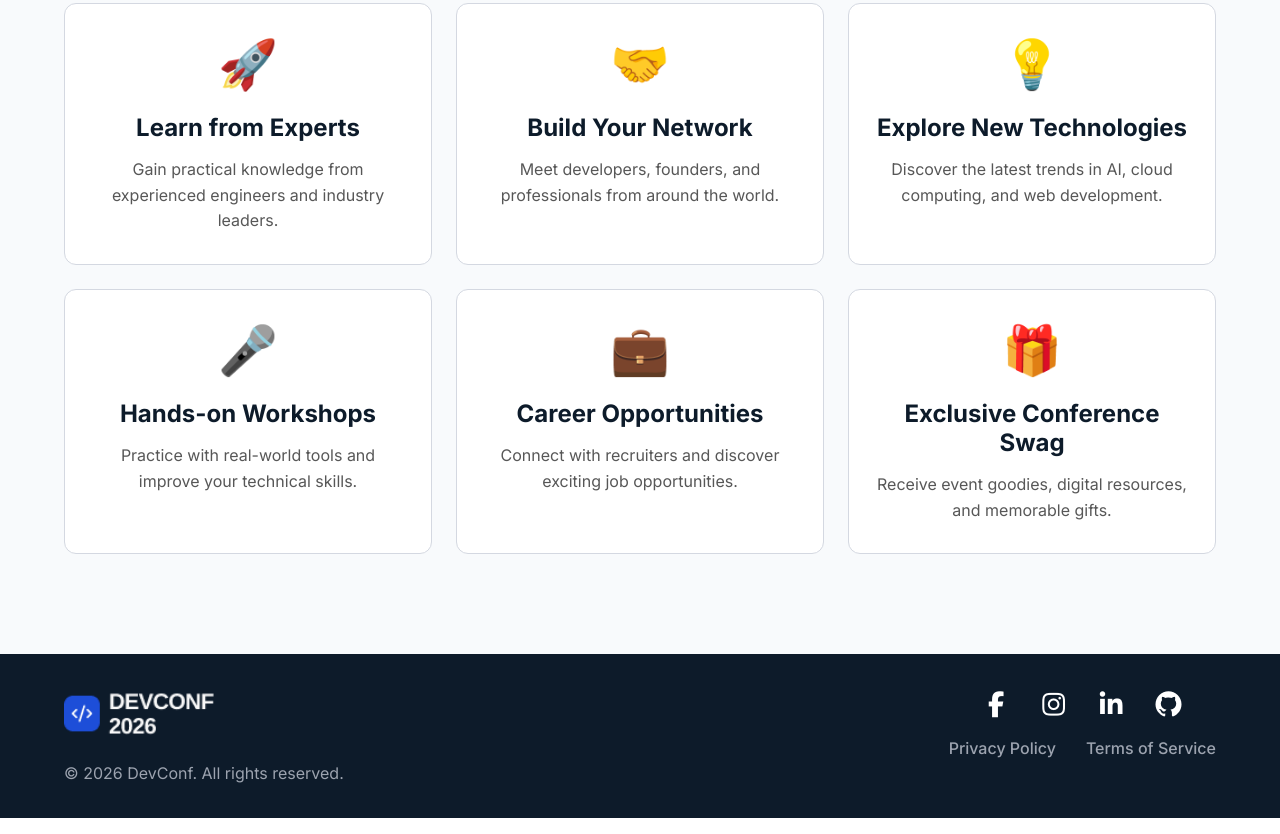
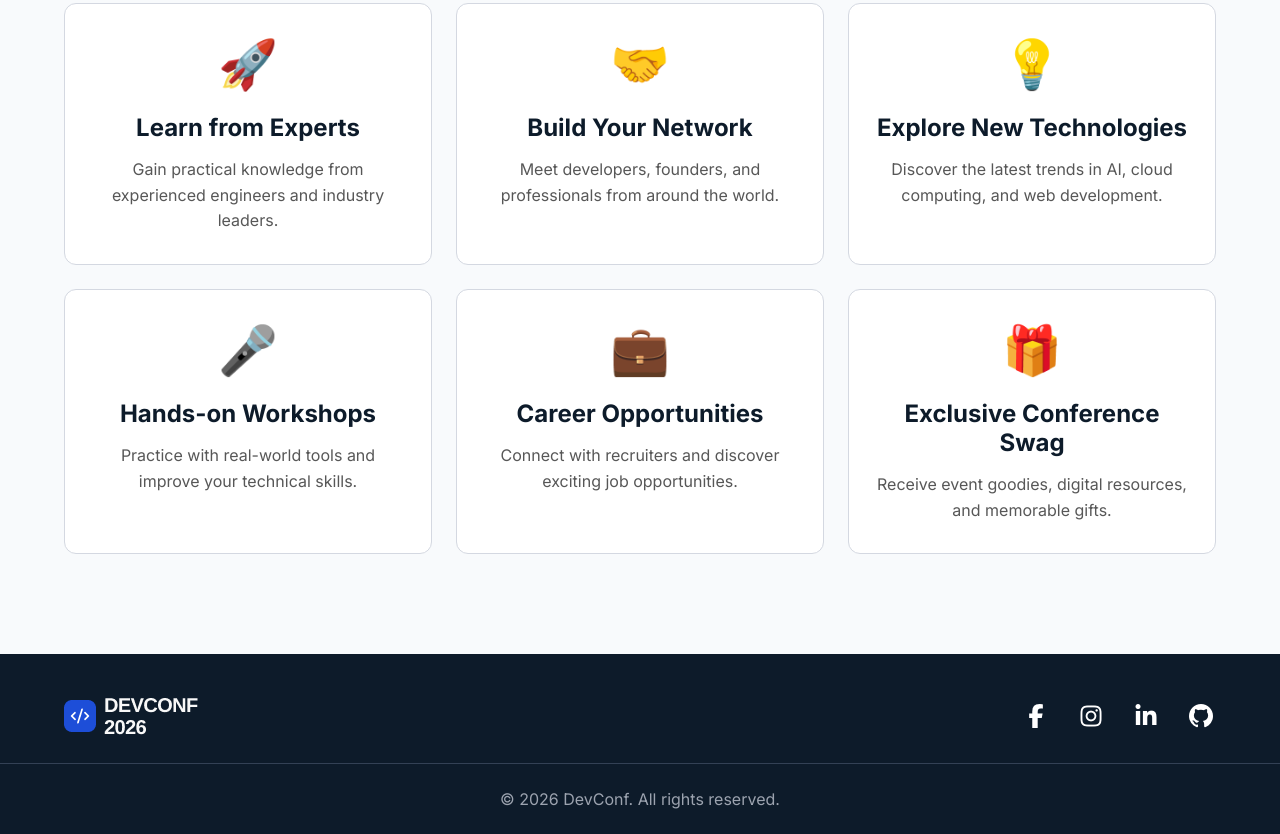
Before and after one commit to jotika-meaw/PH-Assignment-01, a plain HTML site: page index.html in a window 1280 px wide. Shown: the part 3167-4001 px from the top of the page. Drawn offline with Linux system fonts and the light colour scheme.

Commit message:
Updated footer and improved landing page layout

```diff
--- a/index.html
+++ b/index.html
@@ -211,23 +211,18 @@
 
 <!-- Footer -->
 <footer>
-    <div class="container footer">
-        <div class="footer-left">
+    <div class="container footer-top">
       <img src="./images/footer-logo.png" alt="">
-            <p>&copy; 2026 DevConf. All rights reserved.</p>
-        </div>
-        <div class="footer-right">
     <div class="social-icons">
             <a href="#"><i class="fa-brands fa-facebook-f"></i></a>
             <a href="#"><i class="fa-brands fa-instagram"></i></a>
             <a href="#"><i class="fa-brands fa-linkedin-in"></i></a>
             <a href="#"><i class="fa-brands fa-github"></i></a>
         </div>
-            <ul>
-                <li><a href="#">Privacy Policy</a></li>
-                <li><a href="#">Terms of Service</a></li>
-            </ul>
     </div>
+    <hr>
+    <div class="container footer-bottom">
+        <p>&copy; 2026 DevConf. All rights reserved.</p>
     </div>
 </footer>
 </body>
--- a/style.css
+++ b/style.css
@@ -347,65 +347,47 @@
 
 footer{
     background:#0D1B2A;
-    padding:35px 0;
+    padding:40px 0 25px;
 }
 
-.footer{
+.footer-top{
     display:flex;
     justify-content:space-between;
-    align-items:flex-start;
-}
-
-.footer-left{
-    display:flex;
-    flex-direction:column;
-}
-
-.footer-left img{
-    width:150px;
+    align-items:center;
     margin-bottom:25px;
 }
 
-.footer-left p{
-    color:#9CA3AF;
-    font-size:16px;
-}
-
-.footer-right{
-    display:flex;
-    flex-direction:column;
-    align-items:center;
+.footer-logo{
+    width:150px;
 }
 
 .social-icons{
     display:flex;
-    justify-content:center;
     gap:25px;
-    margin-bottom:18px;
 }
 
 .social-icons a{
     color:white;
-    font-size:26px;
+    font-size:24px;
+    text-decoration:none;
+    transition:.3s;
 }
 
 .social-icons a:hover{
     color:#2563EB;
 }
 
-.footer-right ul{
-    display:flex;
-    justify-content:center;
-    gap:30px;
-    list-style:none;
+footer hr{
+    border:none;
+    border-top:1px solid #334155;
+    margin-bottom:25px;
 }
 
-.footer-right ul a{
-    text-decoration:none;
+.footer-bottom{
+    text-align:center;
+}
+
+.footer-bottom p{
     color:#9CA3AF;
     font-size:16px;
 }
-
-.footer-right ul a:hover{
-    color:white;
-}
```
Also changed, not shown: 1 other file. Lines whose indentation alone changed are shown as unchanged.
